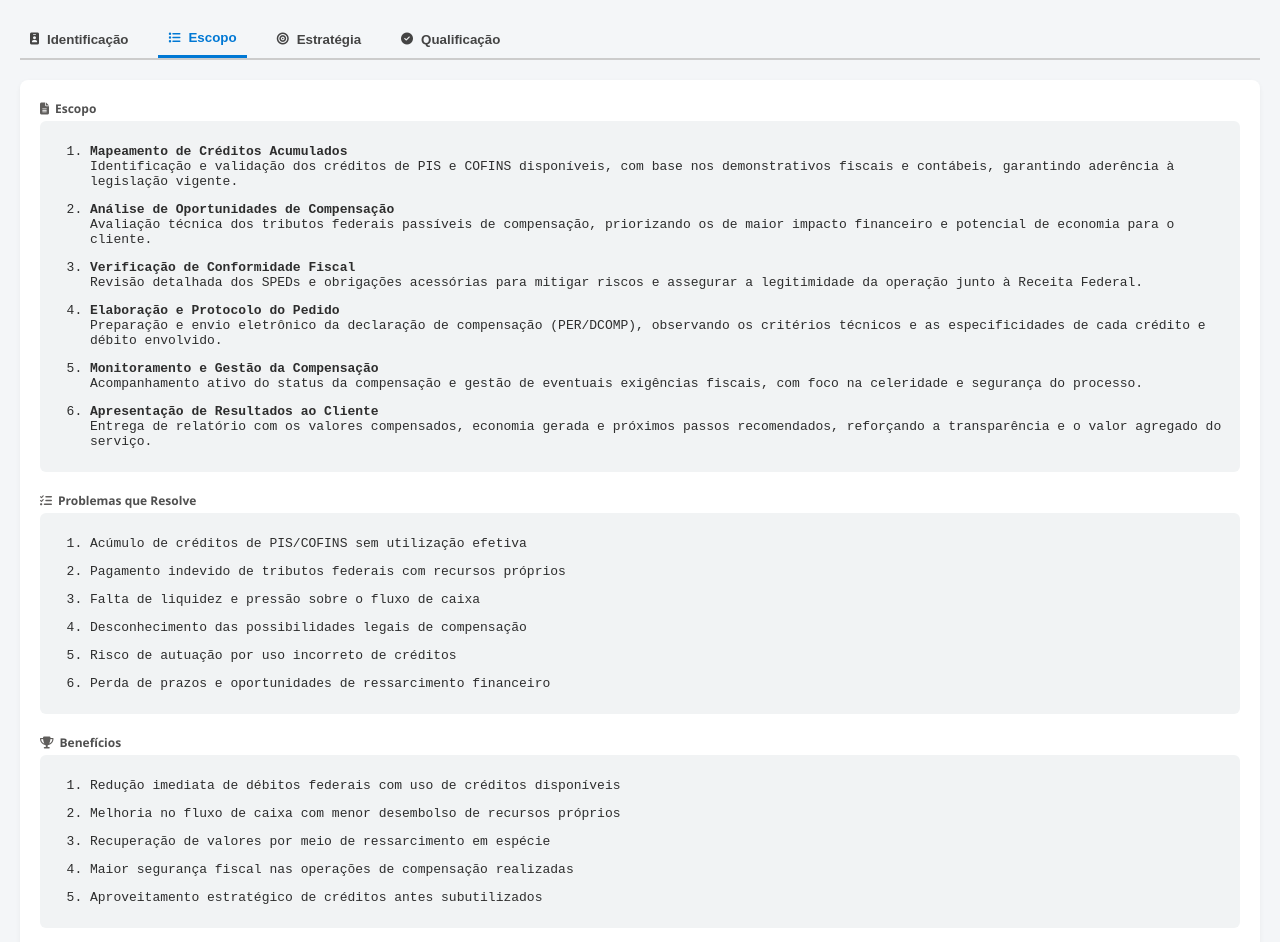
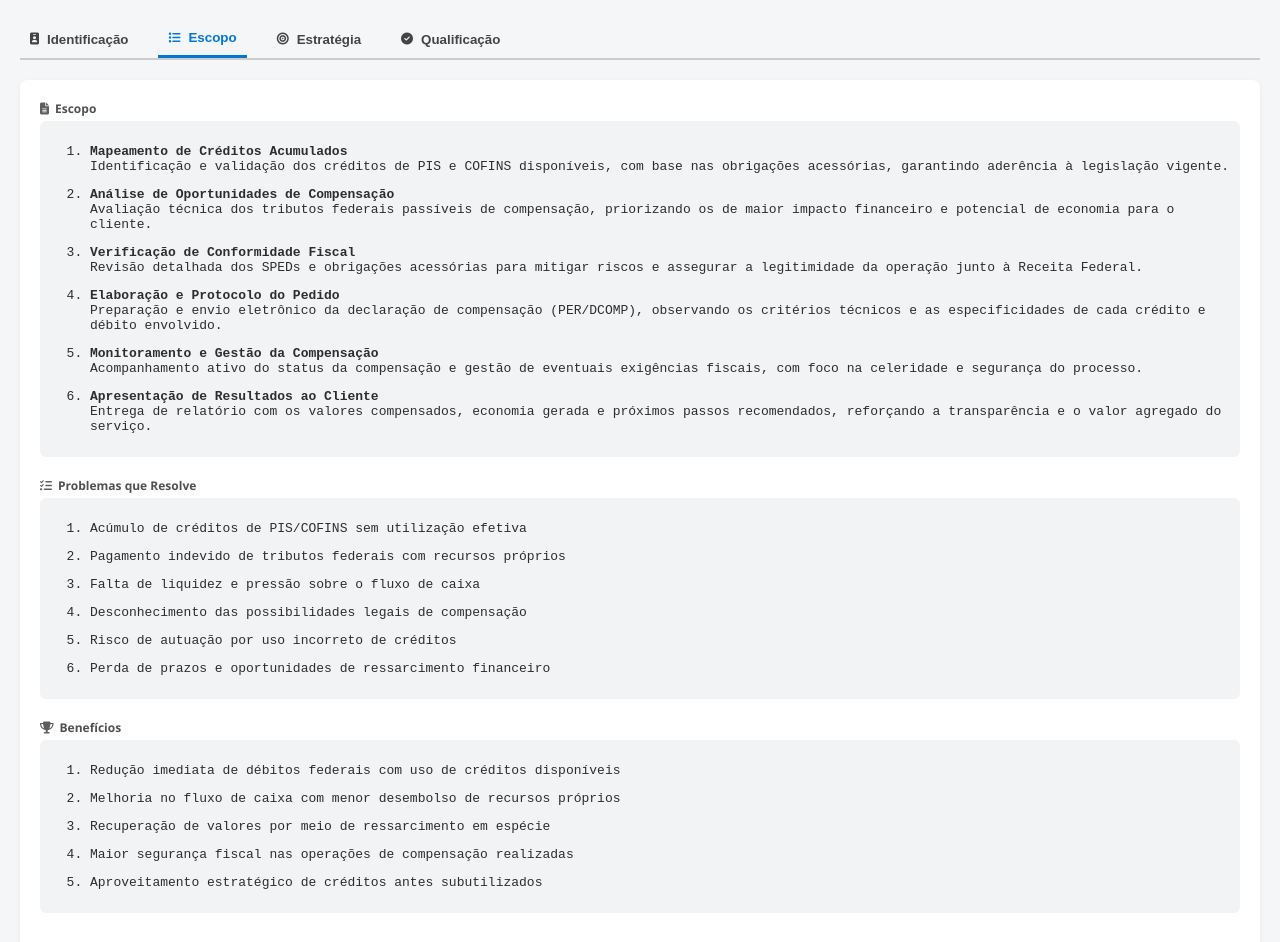
Before and after one commit to danispaz/trib-TAX011, a plain HTML site: page index.html in a window 1280 px wide. Both pictures are taken after a click on the button "Escopo". Drawn offline with Linux system fonts and the light colour scheme.

Commit message:
Update index.html

```diff
--- a/index.html
+++ b/index.html
@@ -1,3 +1,4 @@
+
 <!DOCTYPE html>
 <html lang="pt-BR">
 <head>
@@ -139,7 +140,7 @@
         <ol data-start="104" data-end="1296">
           <li data-start="104" data-end="309" class="" style="">
           <p data-start="107" data-end="309" class=""><strong data-start="107" data-end="144">Mapeamento de Créditos Acumulados</strong><br data-start="144" data-end="147">
-          Identificação e validação dos créditos de PIS e COFINS disponíveis, com base nos demonstrativos fiscais e contábeis, garantindo aderência à legislação vigente.</p>
+         Identificação e validação dos créditos de PIS e COFINS disponíveis, com base nas obrigações acessórias, garantindo aderência à legislação vigente.</p>
           </li>
           <li data-start="311" data-end="511" class="" style="">
           <p data-start="314" data-end="511" class=""><strong data-start="314" data-end="357">Análise de Oportunidades de Compensação</strong><br data-start="357" data-end="360">
```
